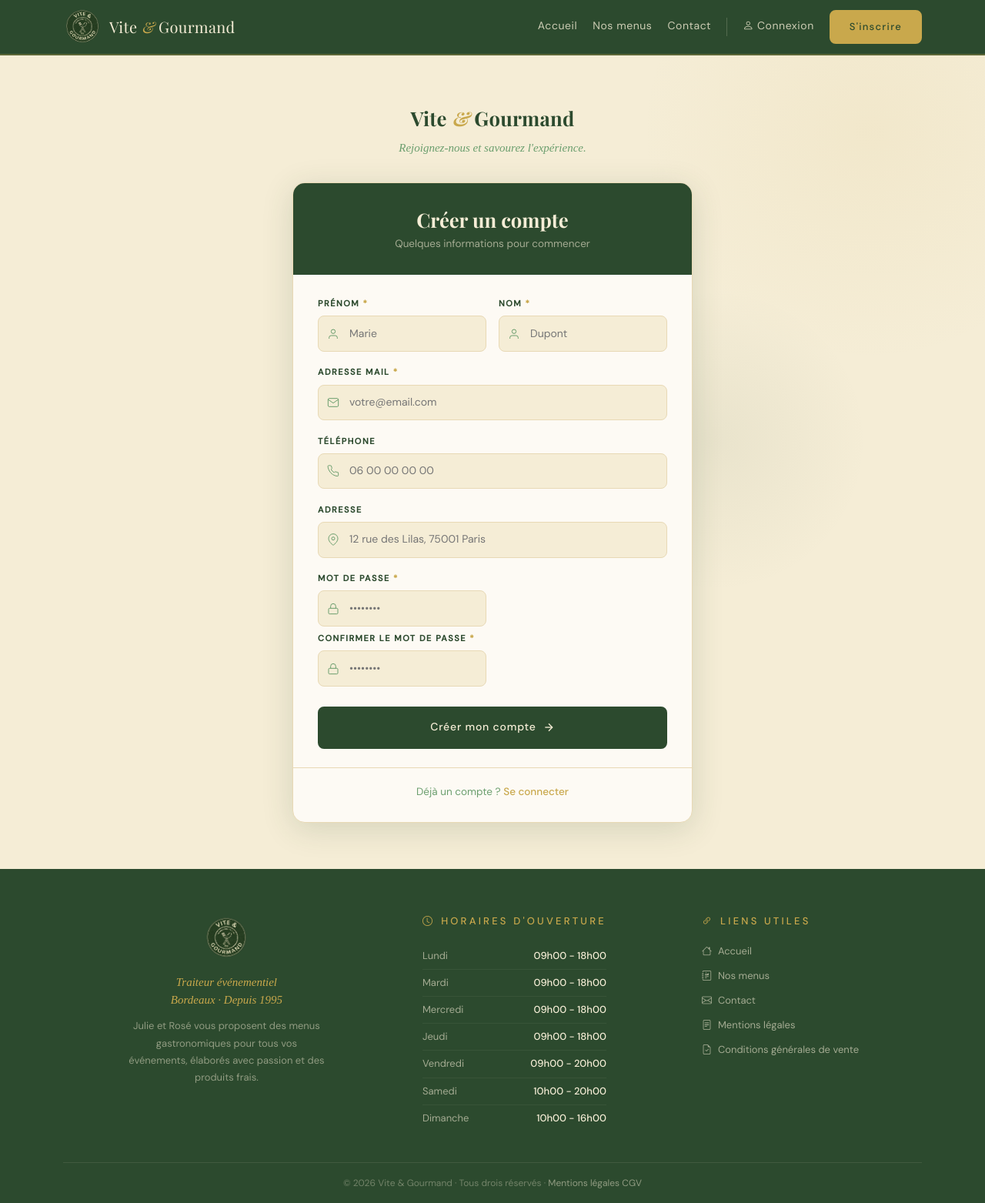
After one commit to Carlitaalt/vite-et-gourmand, a PHP site: page /pages/inscription.php in a window 1280 px wide. The commit adds this page. Shown: the whole page at 77% size. Run offline with PHP 8.4, Linux system fonts and the light colour scheme; some web fonts are replaced.

Commit message:
Ajout pages connexion + inscription + CSS

```diff
--- a/assets/css/style.css
+++ b/assets/css/style.css
@@ -1602,3 +1602,280 @@ textarea:focus-visible {
         padding: 1.25rem;
     }
 }
+
+
+
+/* ----------------- CONNEXION / INSCRIPTION ------------- */
+
+.section-auth {
+    min-height: 100vh;
+    background: var(--creme);
+    display: flex;
+    align-items: center;
+    padding: 60px 0;
+    position: relative;
+    overflow: hidden;
+}
+
+.auth-bg-deco {
+    position: absolute;
+    width: 600px;
+    height: 600px;
+    border-radius: 50%;
+    background: radial-gradient(circle, rgba(201, 168, 76, 0.08) 0%, transparent 70%);
+    top: -200px;
+    right: -150px;
+    pointer-events: none;
+    z-index: 0;
+}
+
+.auth-bg-deco::after {
+    content: '';
+    position: absolute;
+    width: 400px;
+    height: 400px;
+    border-radius: 50%;
+    background: radial-gradient(circle, rgba(44, 74, 46, 0.06) 0%, transparent 70%);
+    bottom: -300px;
+    left: -100px;
+}
+
+.auth-wrapper {
+    position: relative;
+    z-index: 1;
+    max-width: 520px;
+    margin: 0 auto;
+    width: 100%;
+}
+
+.auth-brand {
+    text-align: center;
+    margin-bottom: 2rem;
+}
+
+.auth-brand__link {
+    text-decoration: none;
+}
+
+.auth-brand__name {
+    font-family: var(--font-titre);
+    font-size: 1.6rem;
+    font-weight: 700;
+    color: var(--vert-fonce);
+    letter-spacing: 0.01em;
+}
+
+.auth-brand__amp {
+    color: var(--or);
+    font-style: italic;
+}
+
+.auth-brand__tagline {
+    font-family: var(--font-sous);
+    font-style: italic;
+    font-size: 15px;
+    color: var(--vert-clair);
+    margin-top: 4px;
+    margin-bottom: 0;
+}
+
+.auth-card {
+    background: var(--blanc);
+    border: 1px solid var(--creme-fonce);
+    border-radius: var(--border-radius-lg);
+    box-shadow: var(--shadow-lg);
+    overflow: hidden;
+}
+
+.auth-card__header {
+    background: var(--vert-fonce);
+    padding: 2rem 2rem 1.75rem;
+    text-align: center;
+}
+
+.auth-card__title {
+    font-family: var(--font-titre);
+    font-size: 1.6rem;
+    font-weight: 700;
+    color: var(--creme);
+    margin-bottom: 0.35rem;
+}
+
+.auth-card__sub {
+    font-size: 13.5px;
+    color: rgba(245, 237, 214, 0.6);
+    margin: 0;
+}
+
+.auth-alert {
+    display: flex;
+    align-items: center;
+    gap: 8px;
+    margin: 1.25rem 2rem 0;
+    padding: 0.75rem 1rem;
+    border-radius: var(--border-radius);
+    font-size: 13.5px;
+    font-weight: 500;
+}
+
+.auth-alert--error {
+    background: rgba(180, 40, 40, 0.08);
+    border: 1px solid rgba(180, 40, 40, 0.2);
+    color: #b42828;
+}
+
+.auth-alert--success {
+    background: rgba(44, 74, 46, 0.08);
+    border: 1px solid rgba(44, 74, 46, 0.2);
+    color: var(--vert-fonce);
+}
+
+.auth-form {
+    padding: 1.75rem 2rem 1.5rem;
+    display: flex;
+    flex-direction: column;
+    gap: 1.1rem;
+}
+
+.auth-field-row {
+    display: grid;
+    grid-template-columns: 1fr 1fr;
+    gap: 1rem;
+}
+
+.auth-field {
+    display: flex;
+    flex-direction: column;
+    gap: 0.4rem;
+}
+
+.auth-label {
+    font-size: 11px;
+    font-weight: 600;
+    text-transform: uppercase;
+    letter-spacing: 1.5px;
+    color: var(--vert-fonce);
+}
+
+.auth-required {
+    color: var(--or);
+}
+
+.auth-hint {
+    font-size: 11px;
+    color: var(--vert-clair);
+    margin-top: 2px;
+}
+
+.auth-input-wrap {
+    position: relative;
+}
+
+.auth-input-icon {
+    position: absolute;
+    left: 12px;
+    top: 50%;
+    transform: translateY(-50%);
+    color: var(--vert-clair);
+    pointer-events: none;
+    flex-shrink: 0;
+}
+
+.auth-input {
+    width: 100%;
+    padding: 0.65rem 0.85rem 0.65rem 2.5rem;
+    border: 1.5px solid var(--creme-fonce);
+    border-radius: var(--border-radius);
+    background: var(--creme);
+    font-family: var(--font-corps);
+    font-size: 14px;
+    color: var(--vert-fonce);
+    transition: var(--transition);
+}
+
+.auth-input:focus {
+    outline: none;
+    border-color: var(--vert-moyen);
+    background: var(--blanc);
+    box-shadow: 0 0 0 3px rgba(61, 107, 64, 0.1);
+}
+
+.auth-btn {
+    display: flex;
+    align-items: center;
+    justify-content: center;
+    gap: 8px;
+    width: 100%;
+    padding: 0.85rem 1.5rem;
+    background: var(--vert-fonce);
+    color: var(--creme);
+    font-family: var(--font-corps);
+    font-size: 14px;
+    font-weight: 500;
+    letter-spacing: 0.05rem;
+    border: 2px solid var(--vert-fonce);
+    border-radius: var(--border-radius);
+    cursor: pointer;
+    transition: var(--transition);
+    margin-top: 0.5rem;
+}
+
+.auth-btn:hover {
+    background: var(--or);
+    border-color: var(--or);
+    color: var(--vert-fonce);
+}
+
+.auth-btn svg {
+    transition: transform 0.2s ease;
+}
+
+.auth-btn:hover svg {
+    transform: translateX(4px);
+}
+
+.auth-card__footer {
+    text-align: center;
+    padding: 1.25rem 2rem 1.75rem;
+    border-top: 1px solid var(--creme-fonce);
+}
+
+.auth-card__footer p {
+    font-size: 13.5px;
+    color: var(--vert-clair);
+    margin: 0;
+}
+
+.auth-link {
+    color: var(--or);
+    font-weight: 500;
+    text-decoration: none;
+    transition: var(--transition);
+}
+
+.auth-link:hover {
+    color: var(--vert-fonce);
+}
+
+@media (max-width: 576px) {
+    .auth.form {
+        padding: 1.25rem 1.25rem 1rem;
+    }
+
+    .auth-card__header {
+        padding: 1.5rem 1.25rem;
+    }
+
+    .auth-field-row {
+        grid-template-columns: 1fr;
+    }
+
+    .auth-alert {
+        margin-left: 1.25rem;
+        margin-right: 1.25rem;
+    }
+
+    .auth-card__footer {
+        padding: 1rem 1.25rem 1.5rem;
+    }
+}
--- /dev/null
+++ b/pages/inscription.php
@@ -0,0 +1,170 @@
+<?php
+$pageTitle = 'Inscription';
+$rootPath = '../';
+$currentPage = 'inscription';
+require_once '../includes/header.php';
+require_once '../includes/navbar.php';
+
+$erreur = '';
+$succes = '';
+
+if($_SERVER['REQUEST_METHOD'] === 'POST') {
+    $prenom = trim($_POST['prenom'] ?? '');
+    $nom = trim($_POST['nom'] ?? '');
+    $email = trim($_POST['email'] ?? '');
+    $telephone = trim($_POST['telephone'] ?? '');
+    $adresse = trim($_POST['adresse'] ?? '');
+    $mdp = trim($_POST['mot_de_passe'] ?? '');
+    $mdp_conf = trim($_POST['mot_de_passe_conf'] ?? '');
+
+    //Validation
+    if(empty($prenom) || empty($nom) || empty($email) || empty($mdp)) {
+        $erreur = 'Veuillez remplir tous les champs obligatoires.';
+    } elseif (!filter_var($email, FILTER_VALIDATE_EMAIL)) {
+        $erreur = 'Adresse e-mail invalide.';
+    } elseif(strlen($mdp) < 8) {
+        $erreur = 'Le mot de passe doit contenir au moins 8 caractères.';
+    } elseif ($mdp !== $mdp_conf) {
+        $erreur = 'Les mots de passes ne correspondent pas.';
+    } elseif (isset($pdo)) {
+        try {
+            //Vérifier si email déjà utilisé
+            $check = $pdo->prepare("SELECT utilisateur_id FROM utilisateur WHERE email = :email");
+            $check->execute([':email' => $email]);
+            if ($check->fetch()) {
+                $erreur = 'Cette adresse e-mail est déjà utilisée.';
+            } else {
+                $hash = password_hash($mdp, PASSWORD_DEFAULT);
+                $stmt = $pdo->prepare("INSERT INTO utilisateurs (prenom, nom, email, telephone, adresse, mot_de_passe) VALUES (:prenom, :nom, :email, :telephone, :adresse, :mdp)");
+                $stmt->execute([
+                    ':prenom' => $prenom,
+                    ':nom' => $nom,
+                    ':email' => $email,
+                    ':telephone' => $telephone,
+                    ':adresse' => $adresse,
+                    ':mdp' => $hash,
+                ]);
+                $succes = 'Compte créé avec succès ! Vous pouvez maintenant vous connecter.';
+
+            }
+        } catch (Exception $e) {
+            $erreur = 'Une erreur est survenue. Veuillez réessayer.';
+        }
+    } else {
+        $succes = 'Inscription simulée avec succès (mode démo).';
+    }
+
+}
+?>
+
+<section class="section-auth">
+    <div class="auth-bg-deco"></div>
+
+    <div class="container">
+        <div class="auth-wrapper">
+
+        <!-- LOGO -->
+         <div class="auth-brand">
+            <a href="<?= $rootPath ?>pages/accueil.php" class="auth-brand__link">
+                <span class="auth-brand__name">Vite <span class="auth-brand__amp">&</span> Gourmand</span>
+            </a>
+            <p class="auth-brand__tagline">Rejoignez-nous et savourez l'expérience.</p>
+         </div>
+
+         <!-- CARTE FORMUALIRE -->
+          <div class="auth-card">
+
+          <div class="auth-card__header">
+            <h1 class="auth-card__title">Créer un compte</h1>
+            <p class="auth-card__sub">Quelques informations pour commencer</p>
+          </div>
+
+          <?php if($erreur): ?>
+            <div class="auth-alert auth-alert--error">
+                <svg width="16" height="16" fill="none" stroke="currentColor" stroke-width="1.5" viewBox="0 0 24 24"><circle cx="12" cy="12" r="10"/><line x1="12" y1="8" x2="12" y2="12"/><line x1="12" y1="16" x2="12.01" y2="16"/></svg>
+                <?= htmlspecialchars($erreur) ?>
+            </div>
+            <?php endif; ?>
+
+            <?php if($succes): ?>
+                <div class="auth-alert auth-alert--success">
+                    <svg width="16" height="16" fill="none" stroke="currentColor" stroke-width="1.5" viewBox="0 0 24 24"><polyline points="20 6 9 17 4 12"/></svg>
+                    <?= htmlspecialchars($succes) ?>
+
+                    <a href="<?= $rootPath ?>pages/connexion.php" class="auth-link ms-1">Se connecter</a>
+                </div>
+                <?php endif; ?>
+
+                <form method="POST" action="" class="auth-form" novalidate>
+
+                    <div class="auth-field-row">
+                        <div class="auth-field">
+                            <label for="prenom" class="auth-label">Prénom <span class="auth-required">*</span></label>
+                            <div class="auth-input-wrap">
+                                <svg class="auth-input-icon" width="16" height="16" fill="none" stroke="currentColor" stroke-width="1.5" viewBox="0 0 24 24"><path d="M20 21v-2a4 4 0 0 0-4-4H8a4 4 0 0 0-4 4v2"/><circle cx="12" cy="7" r="4"/></svg>
+                                <input type="text" id="prenom" name="prenom" class="auth-input" placeholder="Marie" value="<?= htmlspecialchars($_POST['prenom'] ?? '') ?>" required autocomplete="given-name">
+                            </div>
+                        </div>
+
+                        <div class="auth-field">
+                            <label for="nom" class="auth-label">Nom <span class="auth-required">*</span></label>
+                            <div class="auth-input-wrap">
+                                <svg class="auth-input-icon" width="16" height="16" fill="none" stroke="currentColor" stroke-width="1.5" viewBox="0 0 24 24"><path d="M20 21v-2a4 4 0 0 0-4-4H8a4 4 0 0 0-4 4v2"/><circle cx="12" cy="7" r="4"/></svg>
+                                <input type="text" id="nom" name="nom" class="auth-input" placeholder="Dupont" value="<?= htmlspecialchars($_POST['nom'] ?? '') ?>" required autocomplete="family-name">
+                            </div>
+                        </div>
+                    </div>
+
+                    <div class="auth-field">
+                        <label for="email" class="auth-label">Adresse mail <span class="auth-required">*</span></label>
+                        <div class="auth-input-wrap">
+                            <svg class="auth-input-icon" width="16" height="16" fill="none" stroke="currentColor" stroke-width="1.5" viewBox="0 0 24 24"><path d="M4 4h16c1.1 0 2 .9 2 2v12c0 1.1-.9 2-2 2H4c-1.1 0-2-.9-2-2V6c0-1.1.9-2 2-2z"/><polyline points="22,6 12,13 2,6"/></svg>
+                            <input type="email" id="email" name="email" class="auth-input" placeholder="votre@email.com" value="<?= htmlspecialchars($_POST['email'] ?? '') ?>" required autocomplete="email">
+                        </div>
+                    </div>
+
+                    <div class="auth-field">
+                        <label for="telephone" class="auth-label">Téléphone</label>
+                        <div class="auth-input-wrap">
+                            <svg class="auth-input-icon" width="16" height="16" fill="none" stroke="currentColor" stroke-width="1.5" viewBox="0 0 24 24"><path d="M22 16.92v3a2 2 0 0 1-2.18 2 19.79 19.79 0 0 1-8.63-3.07A19.5 19.5 0 0 1 4.69 12 19.79 19.79 0 0 1 1.61 3.4 2 2 0 0 1 3.6 1.22h3a2 2 0 0 1 2 1.72c.127.96.361 1.903.7 2.81a2 2 0 0 1-.45 2.11L7.91 8.96a16 16 0 0 0 6 6l.96-.96a2 2 0 0 1 2.11-.45c.907.339 1.85.573 2.81.7A2 2 0 0 1 21.73 16.92z"/></svg>
+                            <input type="tel" id="telephone" name="telephone" class="auth-input" placeholder="06 00 00 00 00" value="<?= htmlspecialchars($_POST['telephone'] ?? '') ?>" autocomplete="tel">
+                        </div>
+                    </div>
+
+                    <div class="auth-field">
+                        <label for="adresse" class="auth-label">Adresse</label>
+                        <div class="auth-input-wrap">
+                            <svg class="auth-input-icon" width="16" height="16" fill="none" stroke="currentColor" stroke-width="1.5" viewBox="0 0 24 24"><path d="M21 10c0 7-9 13-9 13s-9-6-9-13a9 9 0 0 1 18 0z"/><circle cx="12" cy="10" r="3"/></svg>
+                            <input type="text" id="adresse" name="adresse" class="auth-input" placeholder="12 rue des Lilas, 75001 Paris" value="<?= htmlspecialchars($_POST['adresse'] ?? '') ?>" autocomplete="street-address">
+                        </div>
+                    </div>
+
+                    <div class="auth-field-row">
+                        <div class="auth-field">
+                            <label for="mot_de_passe" class="auth-label">Mot de passe <span class="auth-required">*</span></label>
+                            <div class="auth-input-wrap">
+                                <svg class="auth-input-icon" width="16" height="16" fill="none" stroke="currentColor" stroke-width="1.5" viewBox="0 0 24 24"><rect x="3" y="11" width="18" height="11" rx="2" ry="2"/><path d="M7 11V7a5 5 0 0 1 10 0v4"/></svg>
+                                <input type="password" id="mot_de_passe" name="mot_de_passe" class="auth-input" placeholder="••••••••" required autocomplete="new-password" minlength="8">
+                            </div>
+                            <span class="auth-field">
+                                <label for="mot_de_passe_conf" class="auth-label">Confirmer le mot de passe <span class="auth-required">*</span></label>
+                                <div class="auth-input-wrap">
+                                    <svg class="auth-input-icon" width="16" height="16" fill="none" stroke="currentColor" stroke-width="1.5" viewBox="0 0 24 24"><rect x="3" y="11" width="18" height="11" rx="2" ry="2"/><path d="M7 11V7a5 5 0 0 1 10 0v4"/></svg>
+                                    <input type="password" id="mot_de_passe_conf" name="mot_de_passe_conf" class="auth-input" placeholder="••••••••" required autocomplete="new-password">
+                                </div>
+                        </div>
+                    </div>
+                    <button type="submit" class="auth-btn">Créer mon compte
+                        <svg width="16" height="16" fill="none" stroke="currentColor" stroke-width="2" viewBox="0 0 24 24"><line x1="5" y1="12" x2="19" y2="12"/><polyline points="12 5 19 12 12 19"/></svg>
+                    </button>
+                </form>
+
+                <div class="auth-card__footer">
+                    <p>Déjà un compte ? <a href="<?= $rootPath ?>pages/connexion.php" class="auth-link">Se connecter</a></p>
+                </div>
+          </div>
+        </div>
+    </div>
+</section>
+
+<?php require_once '../includes/footer.php'; ?>
```
Also changed, not shown: pages/connexion.php (added, +111 -0 lines).
